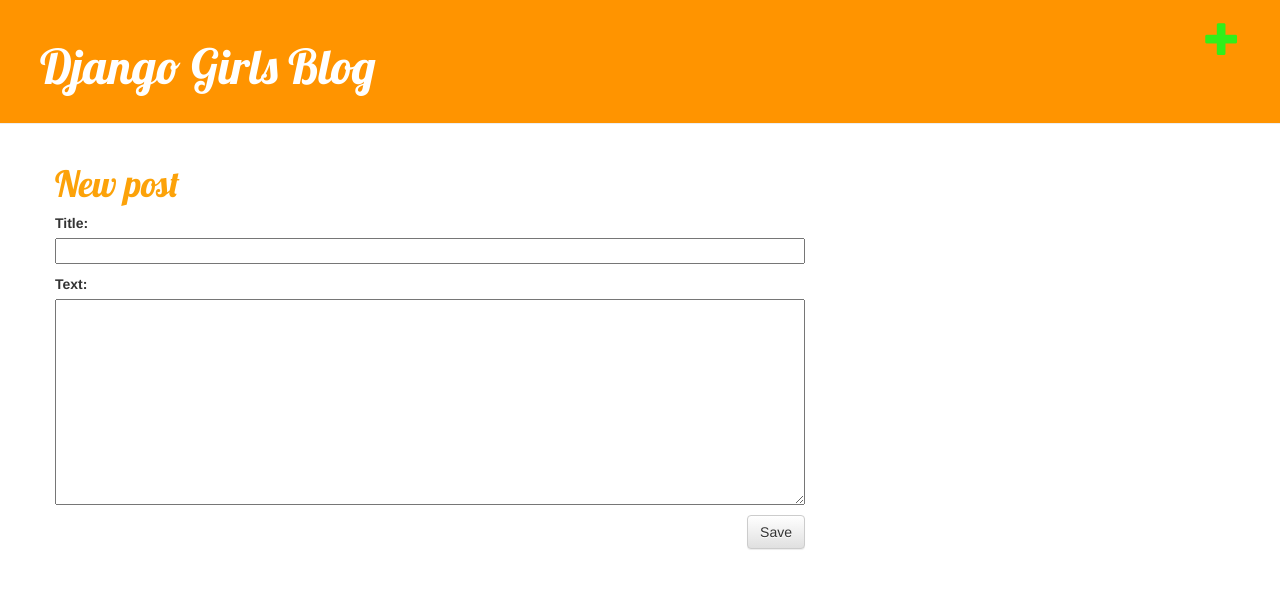
After one commit to yamiltame/my-first-blog, a Django app: page /post/new/ in a window 1280 px wide. The commit adds this page. Shown: the top 589 px of the page. Run offline with Django 3.2, Linux system fonts and the light colour scheme; the visitor is signed in with stand-in values (Sample User, id 1); some libraries are stand-ins or nearby versions.

Commit message:
actualizacion

```diff
--- /dev/null
+++ b/blog/forms.py
@@ -0,0 +1,9 @@
+from django import forms
+
+from .models import Post
+
+class PostForm(forms.ModelForm):
+
+    class Meta:
+        model = Post
+        fields = ('title', 'text',)
--- a/blog/static/css/blog.css
+++ b/blog/static/css/blog.css
@@ -33,6 +33,11 @@ h1, h2, h3, h4 {
     float: right;
 }
 
+.glyphicon-plus {
+    padding-bottom: 50px;
+    color: #31EF19;
+}
+
 .post-form textarea, .post-form input {
     width: 100%;
 }
--- a/blog/templates/blog/base.html
+++ b/blog/templates/blog/base.html
@@ -1,6 +1,7 @@
 {% load static %}
 <html>
 	<head>
+        <link rel="stylesheet" href="//maxcdn.bootstrapcdn.com/bootstrap/3.2.0/css/bootstrap.min.css">
         <link rel="stylesheet" href="//maxcdn.bootstrapcdn.com/bootstrap/3.2.0/css/bootstrap-theme.min.css">
         <link href="//fonts.googleapis.com/css?family=Lobster&subset=latin,latin-ext" rel="stylesheet" type="text/css">
         <link href="https://fonts.googleapis.com/css?family=VT323&display=swap" rel="stylesheet">
@@ -13,6 +14,9 @@
 	</head>
 <body>
     <div class="page-header">
+        {% if user.is_authenticated %}
+            <a href="{% url 'post_new' %}" class="top-menu"><span class='glyphicon glyphicon-plus'></button></a>
+        {% endif %}
         <h1><a href="/">Django Girls Blog</a></h1>
     </div>
     <div class="content container">
--- a/blog/templates/blog/post_detail.html
+++ b/blog/templates/blog/post_detail.html
@@ -7,6 +7,9 @@
                 {{ post.published_date }}
             </div>
         {% endif %}
+        {% if user.is_authenticated %}
+	        <a class="btn btn-default" href="{% url 'post_edit' pk=post.pk %}"><span class="glyphicon glyphicon-pencil"></span></a>
+	    {% endif %}
         <h1>{{ post.title }}</h1>
         <p>{{ post.text|linebreaksbr }}</p>
     </div>
--- /dev/null
+++ b/blog/templates/blog/post_edit.html
@@ -0,0 +1,9 @@
+{% extends 'blog/base.html' %}
+
+{% block content %}
+    <h1>New post</h1>
+    <form method="POST" class="post-form">{% csrf_token %}
+        {{ form.as_p }}
+        <button type="submit" class="save btn btn-default">Save</button>
+    </form>
+{% endblock %}
--- a/blog/urls.py
+++ b/blog/urls.py
@@ -2,7 +2,9 @@ from django.conf.urls import url
 from . import views
 
 urlpatterns = [
-    url('uno', views.post_list, name='post_list'),
-    url(r'^post/(?P<pk>\d+)/', views.post_detail, name='post_detail'),
-#    url('post/<int:pk>/', views.post_detail, name='post_detail'),
+    url(r'^$', views.post_list, name='post_list'),
+    url(r'^post/(?P<pk>\d+)/$', views.post_detail, name='post_detail'),
+	url(r'^post/new/$', views.post_new, name='post_new'),
+    url(r'^post/(?P<pk>\d+)/edit/$', views.post_edit, name='post_edit'),
+
 ]
--- a/blog/views.py
+++ b/blog/views.py
@@ -4,6 +4,8 @@ from django.utils import timezone
 from django.shortcuts import render, get_object_or_404
 from .models import Post
 from django.contrib.auth.models import User
+from .forms import PostForm
+from django.shortcuts import redirect
 
 # Create your views here.
 
@@ -15,3 +17,30 @@ def post_list(request):
 def post_detail(request, pk):
 	post=Post.objects.get(pk=pk)
 	return render(request,'blog/post_detail.html',{'post':post})
+
+def post_new(request):
+	if request.method == "POST":
+		form=PostForm(request.POST)
+		if form.is_valid():
+			post=form.save(commit=False)
+			post.author=request.user
+			post.published_date=timezone.now()
+			post.save()
+			return redirect('post_detail',pk=post.pk)
+	else:
+		form=PostForm()
+	return render(request,'blog/post_edit.html',{'form':form})
+
+def post_edit(request,pk):
+	post=get_object_or_404(Post,pk=pk)
+	if request.method == "POST":
+		form=PostForm(request.POST, instance=post)
+		if form.is_valid():
+			post = form.save(commit=False)
+			post.author = request.user
+			post.published_date = timezone.now()
+			post.save()
+			return redirect('post_detail', pk=post.pk)
+	else:
+		form = PostForm(instance=post)
+	return render(request,'blog/post_edit.html', {'form': form})
```
